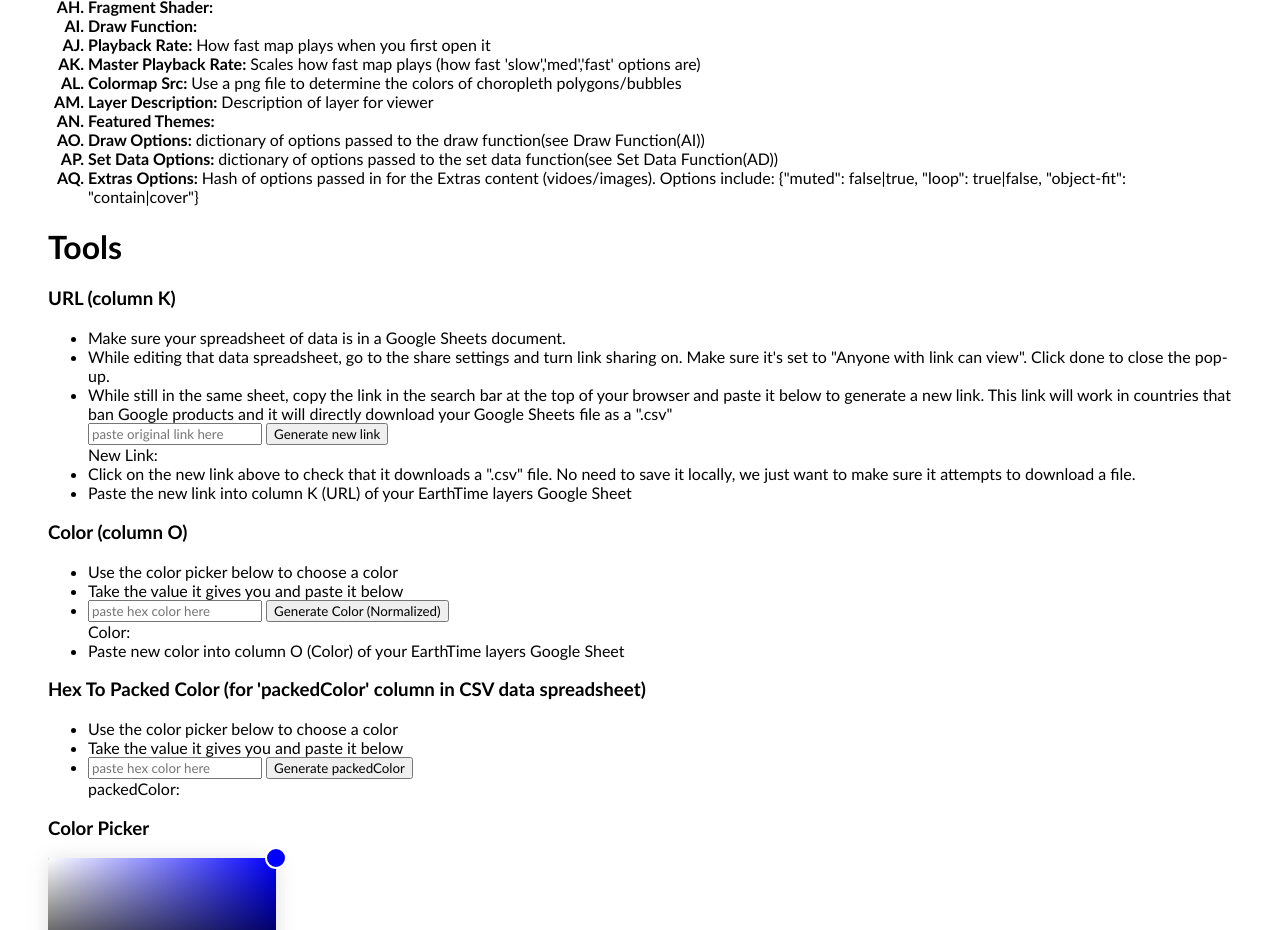
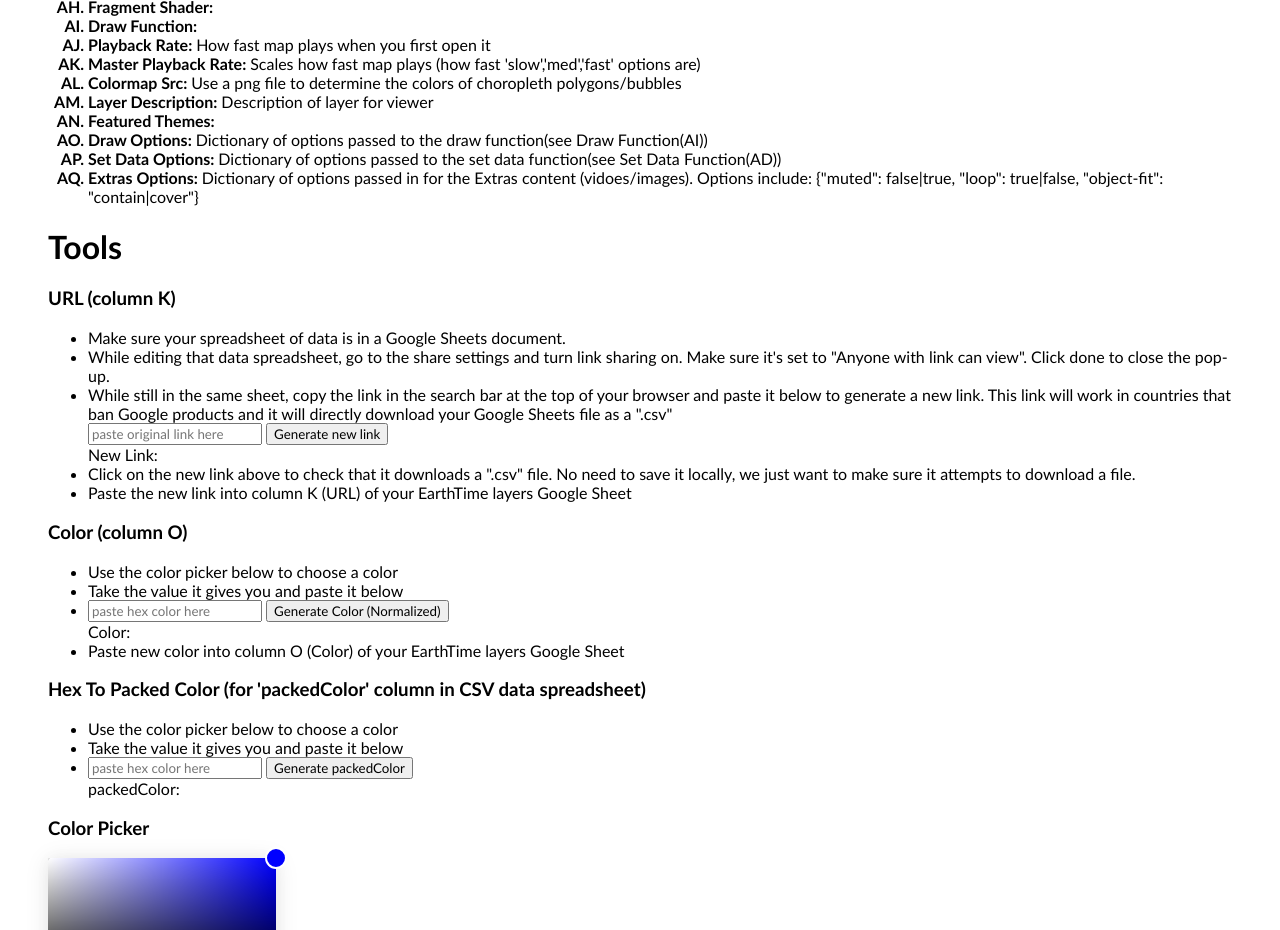
Before and after one commit to CMU-CREATE-Lab/making-earthtime-maps, a plain HTML site: page spreadsheet-info/index.html in a window 1280 px wide. Shown: the part 772-1702 px from the top of the page. Drawn offline with Linux system fonts and the light colour scheme.

Commit message:
- Minor changes

```diff
--- a/spreadsheet-info/index.html
+++ b/spreadsheet-info/index.html
@@ -100,14 +100,14 @@
         <span id="info">Description of layer for viewer</span></li>
       <li>Featured Themes:</li>
       <li>Draw Options:
-        <span id="info">dictionary of options passed to the draw function(see Draw Function(AI))</span></li>
+        <span id="info">Dictionary of options passed to the draw function(see Draw Function(AI))</span></li>
       <li>Set Data Options:
-        <span id="info">dictionary of options passed to the set data function(see Set Data Function(AD))</span></li>
+        <span id="info">Dictionary of options passed to the set data function(see Set Data Function(AD))</span></li>
       <li>Extras Options:
-        <span id="info">Hash of options passed in for the Extras content (vidoes/images). Options include: {"muted": false|true, "loop": true|false, "object-fit": "contain|cover"}</span></li></li>
+        <span id="info">Dictionary of options passed in for the Extras content (vidoes/images). Options include: {"muted": false|true, "loop": true|false, "object-fit": "contain|cover"}</span></li></li>
     </ol>
 
-    <h1>Tools</h1>
+    <h1 id="tools">Tools</h1>
 
     <a name="url-instruct"></a>
     <h3>URL (column K)</h3>
```
